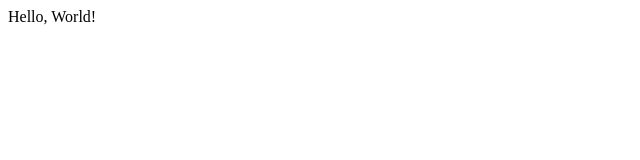
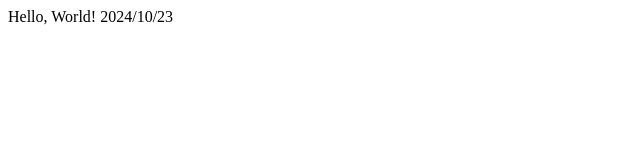
Before and after one commit to ohno/deploy-example, a plain HTML site: page public_html/index.html in a window 1280 px wide. Shown: the whole page, without its empty margins (0-640 px from the left). Drawn offline with Linux system fonts and the light colour scheme.

Commit message:
Update index.html

```diff
--- a/public_html/index.html
+++ b/public_html/index.html
@@ -9,7 +9,7 @@
 
 <body>
 
-    Hello, World!
+    Hello, World! 2024/10/23
 
 </body>
 
```
